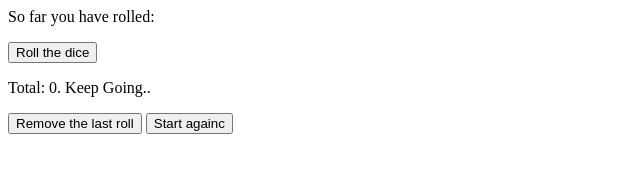
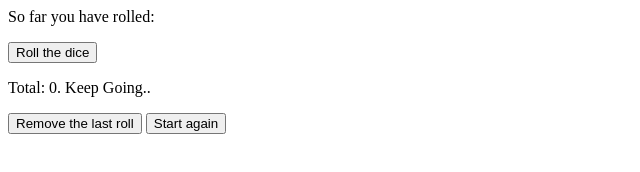
Before and after one commit to RbAvci/cyf_rabia_avci_diceroll, a plain HTML site: page index.html in a window 1280 px wide. Shown: the full height of the page, 0-640 px from the left. Drawn offline with Linux system fonts and the light colour scheme.

Commit message:
Update index.html

```diff
--- a/index.html
+++ b/index.html
@@ -3,5 +3,5 @@
 <button id="button_roll">Roll the dice</button>
 <p>Total: <span id="total">0</span>. <span id="info">Keep playing!</span></p>
 <button id="button_remove">Remove the last roll</button>
-<button id="button_restart">Start againc</button>
+<button id="button_restart">Start again</button>
 <script src="script.js" type="text/javascript"></script>
```
